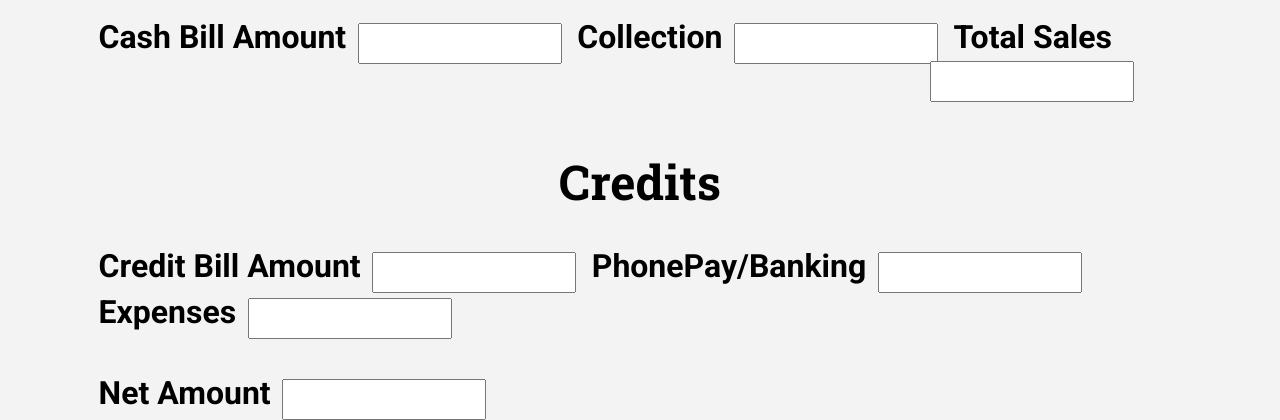
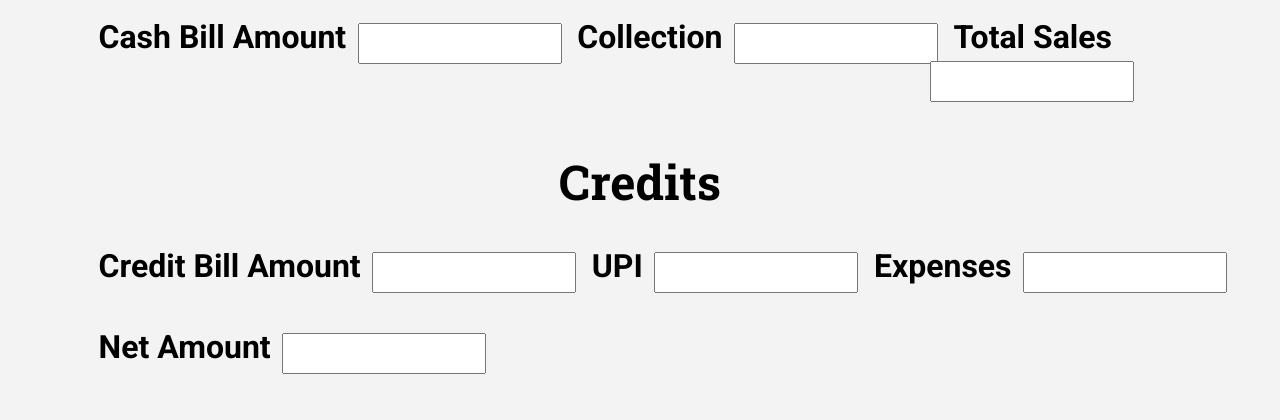
Before and after one commit to sheikhjebran/vegitables, a Django app: page /shilk_entry in a window 1280 px wide. Shown: the part 479-899 px from the top of the page. After the commit the page ends 853 px from the top, so only its background shows below. Run offline with Django 4.2, Linux system fonts and the light colour scheme; a user stored in the database is signed in; some libraries are stand-ins or nearby versions.

Commit message:
push the code

```diff
--- a/vegitable/shops/views.py
+++ b/vegitable/shops/views.py
@@ -1358,14 +1358,29 @@ def get_sales_bag_count_detail_for_selected_date(selected_date: str, shop_id):
         date=selected_date,
     ).aggregate(
         cash_bill_amount=Sum('paid_amount', filter=Q(payment_type='cash')),
+        upi_amount=Sum('paid_amount', filter=Q(payment_type='upi')),
         credit_bill_amount=Sum('paid_amount', filter=Q(payment_type='credit')),
         total_sales=Sum('total_amount')
     )
+
+    collection = CreditBillHistory.objects.filter(
+        credit_bill__shop_id=shop_id,
+        date=selected_date
+    ).aggregate(total_amount=Sum('amount'))['total_amount'] or 0
+
+    total_expenditure = ExpenditureEntry.objects.filter(
+        shop=shop_id,
+        date=selected_date
+    ).aggregate(total_amount=Sum('amount'))['total_amount'] or 0
 
     # Set default values to zero if None
     cash_bill_amount = sales_data.get('cash_bill_amount') or 0
     credit_bill_amount = sales_data.get('credit_bill_amount') or 0
     total_sales = sales_data.get('total_sales') or 0
+    upi_amount = sales_data.get('upi_amount') or 0
+    patti = 0
+
+    net_amount = (total_sales + collection) - (credit_bill_amount + upi_amount + patti + total_expenditure)
 
     return {
         'total_bags_sum': total_bags_sum,
@@ -1373,9 +1388,12 @@ def get_sales_bag_count_detail_for_selected_date(selected_date: str, shop_id):
         'balance_bags_sum': balance_bags_sum,
         'cash_bill_amount': cash_bill_amount,
         'total_sales': total_sales,
-        'credit_bill_amount': credit_bill_amount
+        'credit_bill_amount': credit_bill_amount,
+        'collection': collection,
+        'upi_amount': upi_amount,
+        'total_expenditure': total_expenditure,
+        'net_amount': round(net_amount, 2)
     }
-
 
 
 @api_view(['GET'])
--- a/vegitable/static/js/custom.js
+++ b/vegitable/static/js/custom.js
@@ -143,7 +143,12 @@ $(document).ready(function () {
     $("#shilk_balance").val(result["balance_bags_sum"]);
     $("#shilk_total_sales").val(result["total_sales"]);
     $("#shilk_cash_bill_amount").val(result["cash_bill_amount"]);
-    $("#shilk_collection").val(result["credit_bill_amount"]);
+    $("#shilk_collection").val(result["collection"]);
+    $("#shilk_credit_bill_amount").val(result["credit_bill_amount"]);
+    $("#shilk_expenses").val(result["total_expenditure"]);
+    $("#shilk_net_amount").val(result["net_amount"]);
+    $("#shilk_phone_pay").val(result["upi_amount"]);
+
    }
 
 
--- a/vegitable/template/Entry/Shilk/shilk.html
+++ b/vegitable/template/Entry/Shilk/shilk.html
@@ -53,7 +53,7 @@
         <div class="shilk_legend_value">
             <input type="text" name="shilk_credit_bill_amount" id="shilk_credit_bill_amount" readonly>
         </div>
-        <div class="shilk_legend">PhonePay/Banking</div>
+        <div class="shilk_legend">UPI</div>
         <div class="shilk_legend_value">
             <input type="text" name="shilk_phone_pay" id="shilk_phone_pay" readonly>
         </div>
```
Also changed, not shown: 1 other file.
